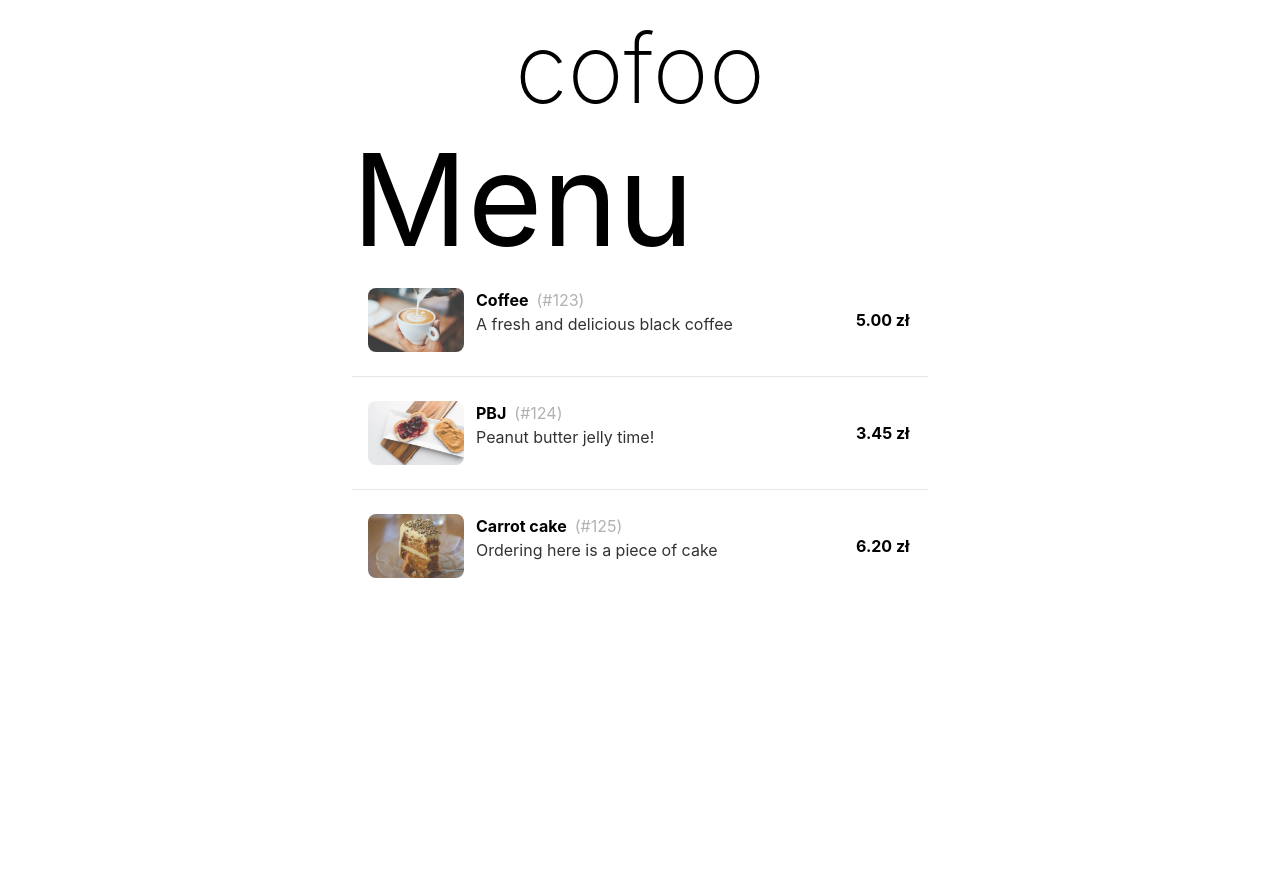
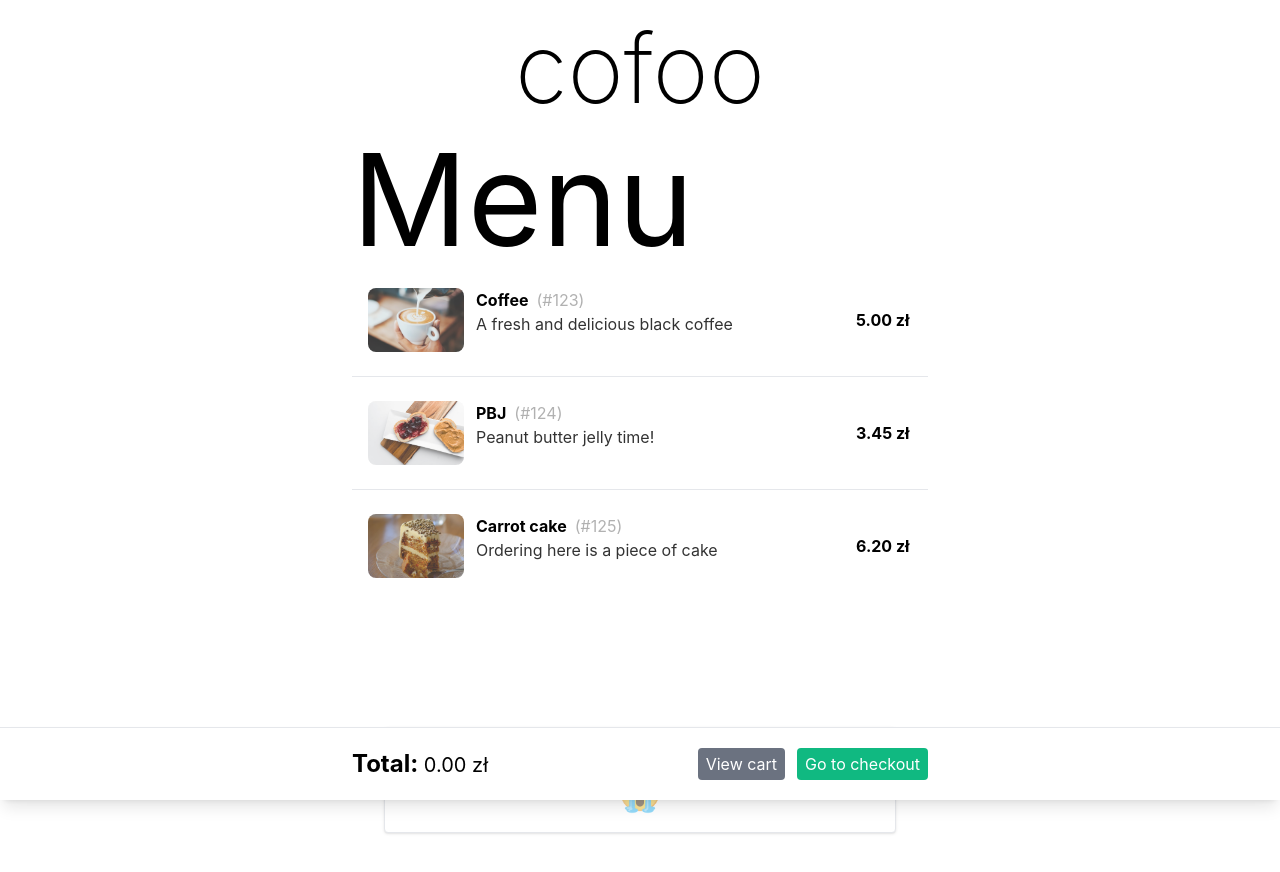
Before and after one commit to gxanine/cofoo, a React (Vite) app: page / in a window 1280 px wide. Shown: the top 872 px of the page. Before the commit the page ends 800 px from the top, so only its background shows below. Built offline with nearby package versions, Linux system fonts and the light colour scheme.

Commit message:
Add the CartOverlay to the main App component

```diff
--- a/src/App.jsx
+++ b/src/App.jsx
@@ -1,12 +1,25 @@
 import { Outlet, useNavigate } from "react-router-dom";
+import CartOverlay from "./components/CartOverlay";
+import {useCart} from "./context/CartContext";
 
 function App() {
   const navigate = useNavigate();
+  const cart = useCart();
   return (
-    <div className="">
+    <div className="h-screen flex flex-col">
       <div className="text-center font-extralight text-8xl py-5 cursor-pointer" onClick={() => navigate("/")}>cofoo</div>
-      <div className="max-w-xl mx-auto">
-          <Outlet />
+      <div className="max-w-xl w-full flex-1 mx-auto pb-80">
+        <div className="flex flex-col">
+          <div className="flex-1">
+            <Outlet />
+          </div>
+          <div className="flex-1">
+
+          </div>
+        </div>
+      </div>
+      <div className="fixed bottom-0 w-full bg-white">
+          <CartOverlay cart={cart} />
       </div>
     </div>
   );
```
